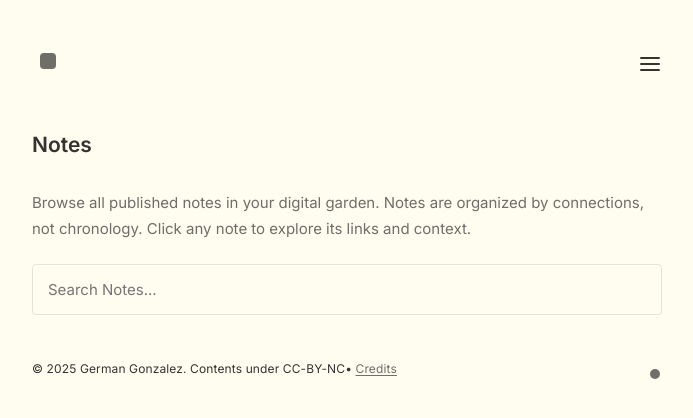
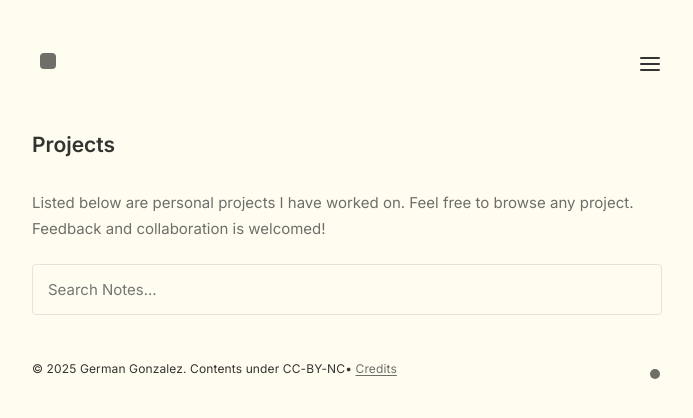
Before and after one commit to gmangonz/gmangonz.github.io, a Jekyll site: the page built from pages/projects.md, in a window 1280 px wide. Shown: the top 418 px of the page, without its empty margins (293-986 px from the left). Built offline with Jekyll 4.4.1, drawn with Linux system fonts in a browser that asks for light colours.

Commit message:
Projects

```diff
--- a/_config.yml
+++ b/_config.yml
@@ -48,8 +48,8 @@ ie_css: "/assets/css/ie-target.css"
 
 # Menu Items
 menu:
-  - title: "About"
-    url: "/about"
+  - title: "Projects"
+    url: "/projects"
 
 # Footer
 footer:
--- /dev/null
+++ b/pages/projects.md
@@ -0,0 +1,7 @@
+---
+title: Projects
+layout: Post
+permalink: /notes
+---
+
+Listed below are personal projects I have worked on. Feel free to browse any project. Feedback and collaboration is welcomed!
```
Also changed, not shown: pages/about.md (deleted, +0 -10 lines).
